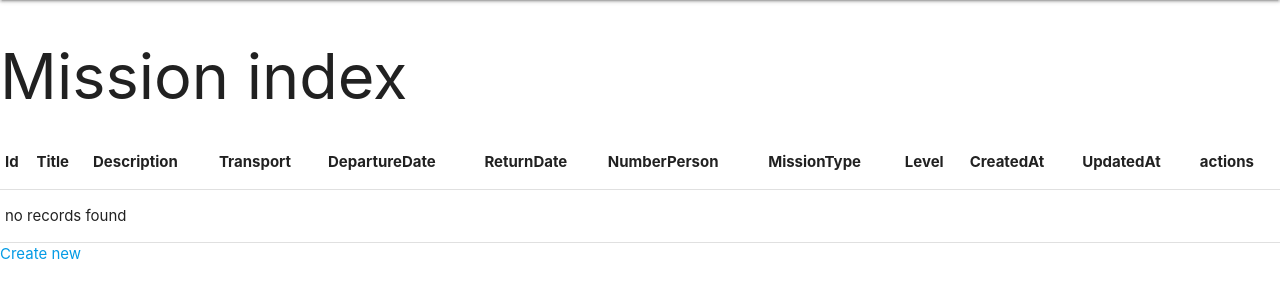
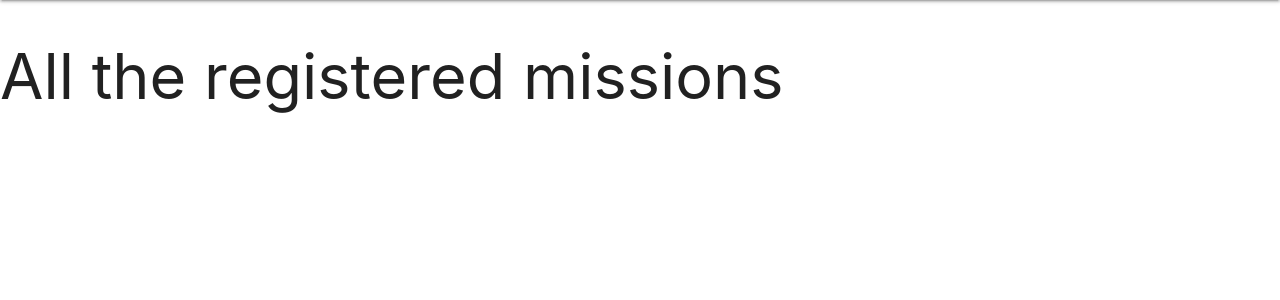
Before and after one commit to Bourricote/hackathon_noel, a Symfony app: template templates/mission/index.html.twig in a window 1280 px wide. Shown: the part 112-412 px from the top of the page. Run offline with Twig, Linux system fonts and the light colour scheme; the template is opened without the code that fills it, so the values that code supplies are empty; some libraries are stand-ins or nearby versions.

Commit message:
working on mission_index

```diff
--- a/assets/scss/app.scss
+++ b/assets/scss/app.scss
@@ -1,6 +1,7 @@
 @import "~bootstrap/scss/bootstrap";
 @import "vars";
 @import "nav";
+@import "mission_index";
 
 body {
     background-color: $darkBlue;
--- /dev/null
+++ b/assets/scss/mission_index.scss
@@ -0,0 +1,6 @@
+.card {
+  img {
+    width: 200px;
+    height: 200px;
+  }
+}
--- a/src/Controller/MissionController.php
+++ b/src/Controller/MissionController.php
@@ -17,6 +17,8 @@ class MissionController extends AbstractController
 {
     /**
      * @Route("/", name="mission_index", methods={"GET"})
+     * @param MissionRepository $missionRepository
+     * @return Response
      */
     public function index(MissionRepository $missionRepository): Response
     {
--- a/templates/mission/index.html.twig
+++ b/templates/mission/index.html.twig
@@ -3,51 +3,25 @@
 {% block title %}Mission index{% endblock %}
 
 {% block body %}
-    <h1>Mission index</h1>
+    <h1>All the registered missions</h1>
+    <div class="row">
+        {% for mission in missions %}
 
-    <table class="table">
-        <thead>
-            <tr>
-                <th>Id</th>
-                <th>Title</th>
-                <th>Description</th>
-                <th>Transport</th>
-                <th>DepartureDate</th>
-                <th>ReturnDate</th>
-                <th>NumberPerson</th>
-                <th>MissionType</th>
-                <th>Level</th>
-                <th>CreatedAt</th>
-                <th>UpdatedAt</th>
-                <th>actions</th>
-            </tr>
-        </thead>
-        <tbody>
-        {% for mission in missions %}
-            <tr>
-                <td>{{ mission.id }}</td>
-                <td>{{ mission.title }}</td>
-                <td>{{ mission.description }}</td>
-                <td>{{ mission.transport }}</td>
-                <td>{{ mission.departureDate ? mission.departureDate|date('Y-m-d') : '' }}</td>
-                <td>{{ mission.returnDate ? mission.returnDate|date('Y-m-d') : '' }}</td>
-                <td>{{ mission.numberPerson }}</td>
-                <td>{{ mission.missionType }}</td>
-                <td>{{ mission.level }}</td>
-                <td>{{ mission.createdAt ? mission.createdAt|date('Y-m-d H:i:s') : '' }}</td>
-                <td>{{ mission.updatedAt ? mission.updatedAt|date('Y-m-d H:i:s') : '' }}</td>
-                <td>
-                    <a href="{{ path('mission_show', {'id': mission.id}) }}">show</a>
-                    <a href="{{ path('mission_edit', {'id': mission.id}) }}">edit</a>
-                </td>
-            </tr>
-        {% else %}
-            <tr>
-                <td colspan="12">no records found</td>
-            </tr>
+            <div class="col s12 m6 lg3">
+                <div class="card">
+                    <div class="card-image">
+                        <img src="{{ asset('build/images/Gliese_imageArt2.jpg') }}" alt="planet picture">
+                        <span class="card-title">{{ mission.title }}</span>
+                        <a href="{{ path('mission_show', {'id': mission.id }) }}" class="btn-floating halfway-fab waves-effect waves-light red"><i
+                                    class="material-icons">Go</i></a>
+                    </div>
+                    <div class="card-content">
+                        <p>{{ mission.description }}</p>
+                        <p>Level required : {{ mission.level }}</p>
+                    </div>
+                </div>
+            </div>
         {% endfor %}
-        </tbody>
-    </table>
+    </div>
 
-    <a href="{{ path('mission_new') }}">Create new</a>
 {% endblock %}
```
Also changed, not shown: templates/mission/index_crud.html.twig (added, +53 -0 lines), assets/images/Gliese_imageArt.jpg (added), assets/images/Gliese_imageArt2.jpg (added).
